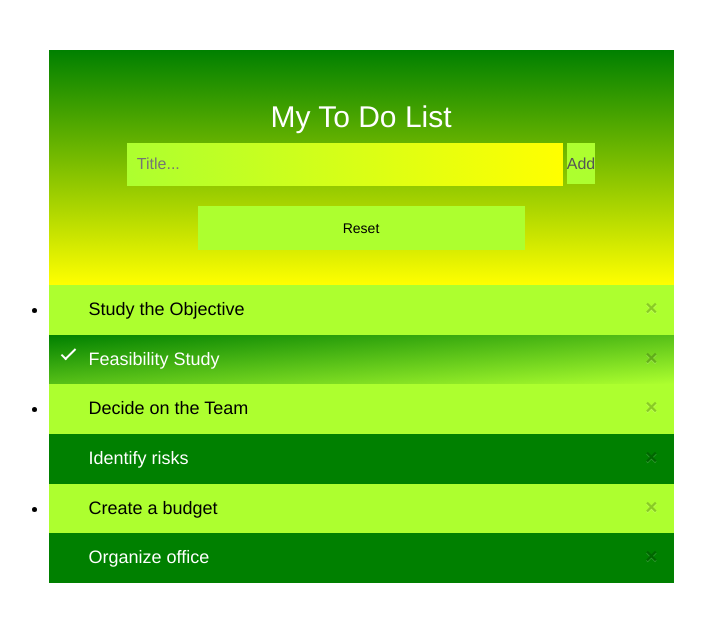
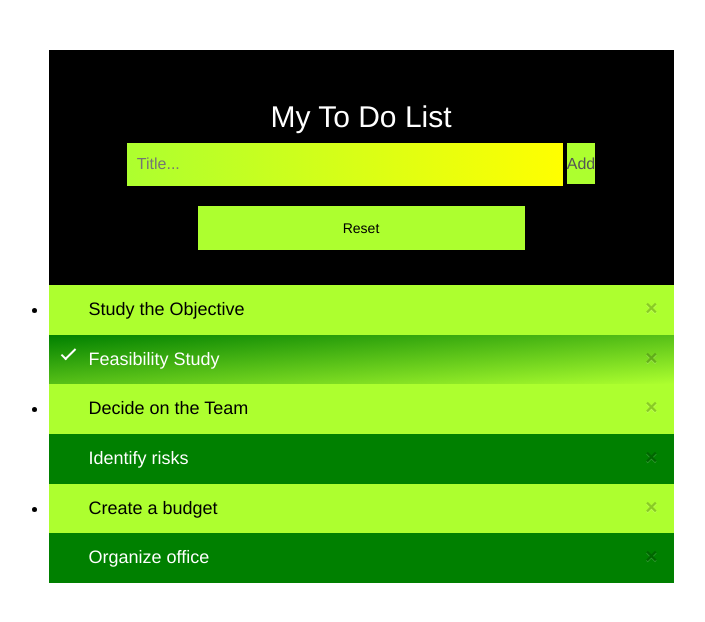
Before and after one commit to sribinai/To-Do, a plain HTML site: page index.html in a window 1280 px wide. Shown: the whole page, without its empty margins (279-984 px from the left). Drawn offline with nearby package versions, Linux system fonts and the light colour scheme.

Commit message:
Add files via upload

```diff
--- a/index.html
+++ b/index.html
@@ -93,7 +93,8 @@ ul li.checked::before {
 /* Style the header */
 .header {
   /* background-color: #f44336; */
-  background-image: linear-gradient(green, yellow);
+  /* background-image: linear-gradient(green, yellow); */
+  background-color:#000000;
   padding: 30px 40px;
   color: white;
   text-align: center;
```
